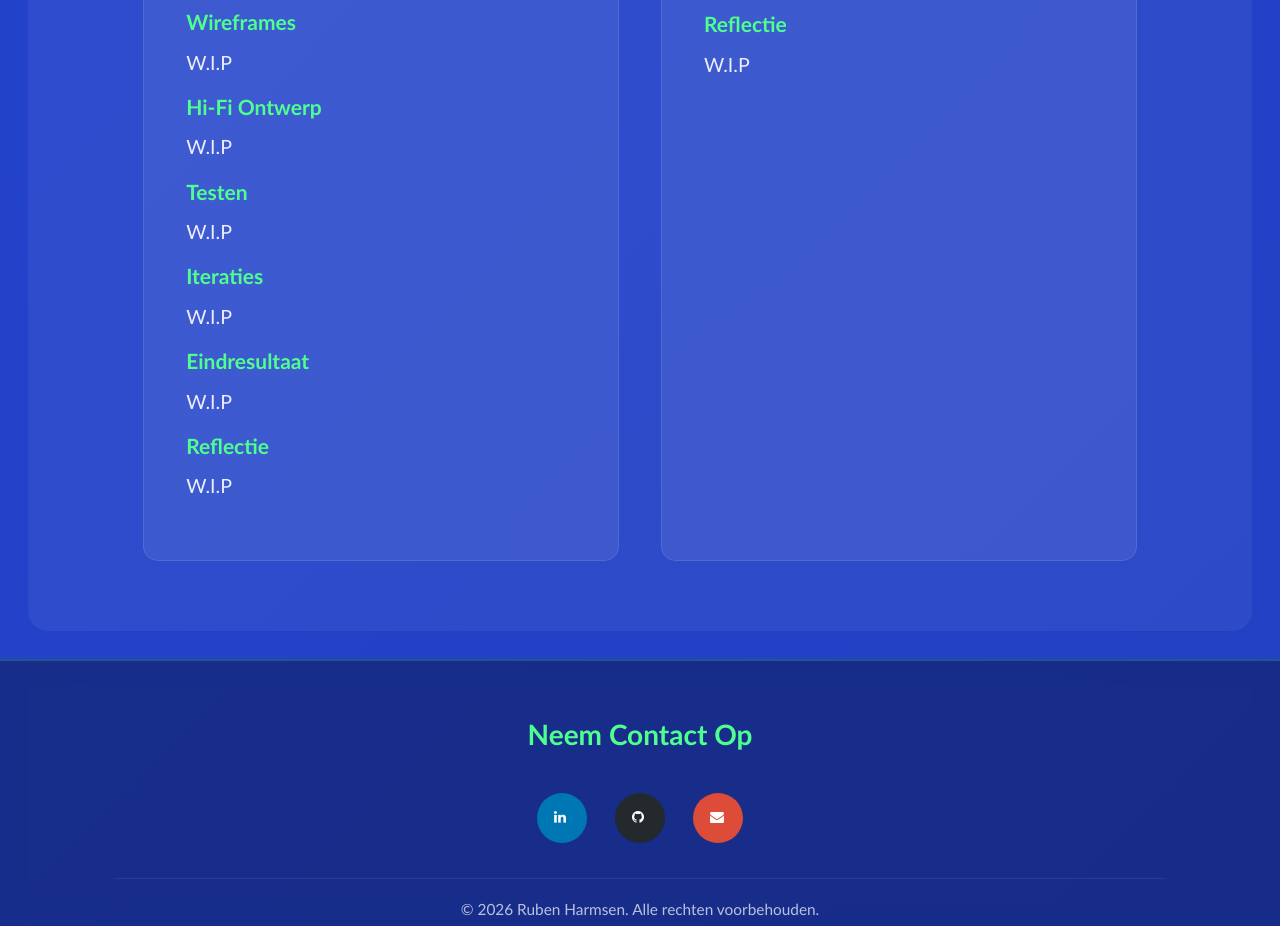
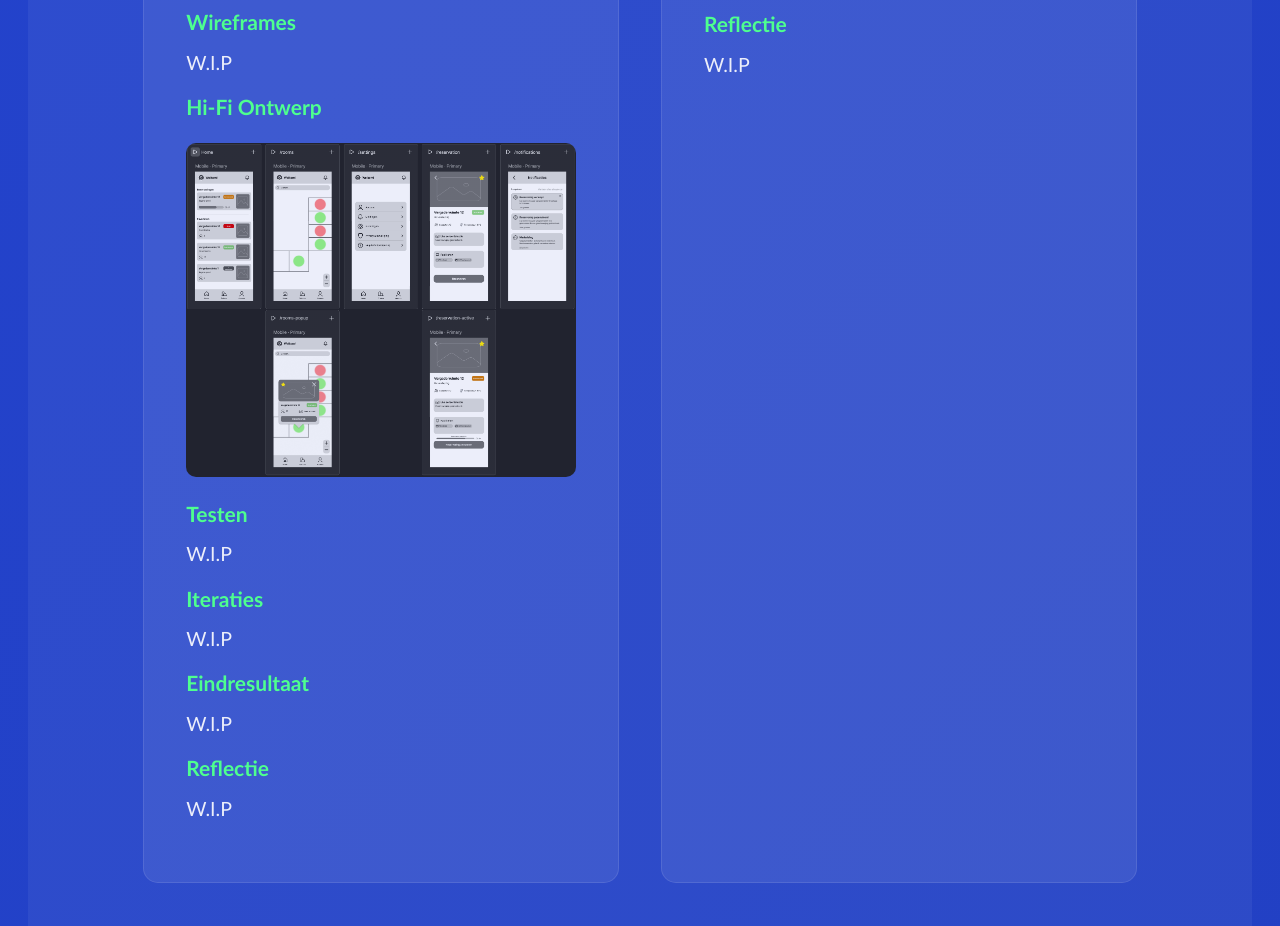
Before and after one commit to ItsRubenX/My-Portfolio, a plain HTML site: page index.html in a window 1280 px wide. Shown: the part 5030-5956 px from the top of the page. Drawn offline with Linux system fonts and the light colour scheme.

Commit message:
Added image, updated readability

```diff
--- a/css/styles.css
+++ b/css/styles.css
@@ -310,9 +310,9 @@ section {
 
 .project-list {
     display: grid;
-    grid-template-columns: repeat(auto-fit, minmax(350px, 1fr));
+    grid-template-columns: repeat(auto-fit, minmax(min(100%, 350px), 1fr));
     gap: 3rem;
-    max-width: 1200px;
+    width: 100%;
     margin: 0 auto;
 }
 
@@ -347,6 +347,13 @@ section {
     line-height: 1.8;
     opacity: 0.9;
     margin-bottom: 1rem;
+}
+
+.project-image {
+    width: 100%;
+    border-radius: 10px;
+    margin-top: 1rem;
+    transition: all 0.3s ease;
 }
 
 footer {
--- a/index.html
+++ b/index.html
@@ -187,7 +187,7 @@
                 </p>
                 <h4>Hi-Fi Ontwerp</h4>
                 <p>
-                    W.I.P
+                    <img src="img/high-fidelityfinal.png" alt="Wireframe" class="project-image">
                 </p>
                 <h4>Testen</h4>
                 <p>
```
Also changed, not shown: img/high-fidelityfinal.png (added).
